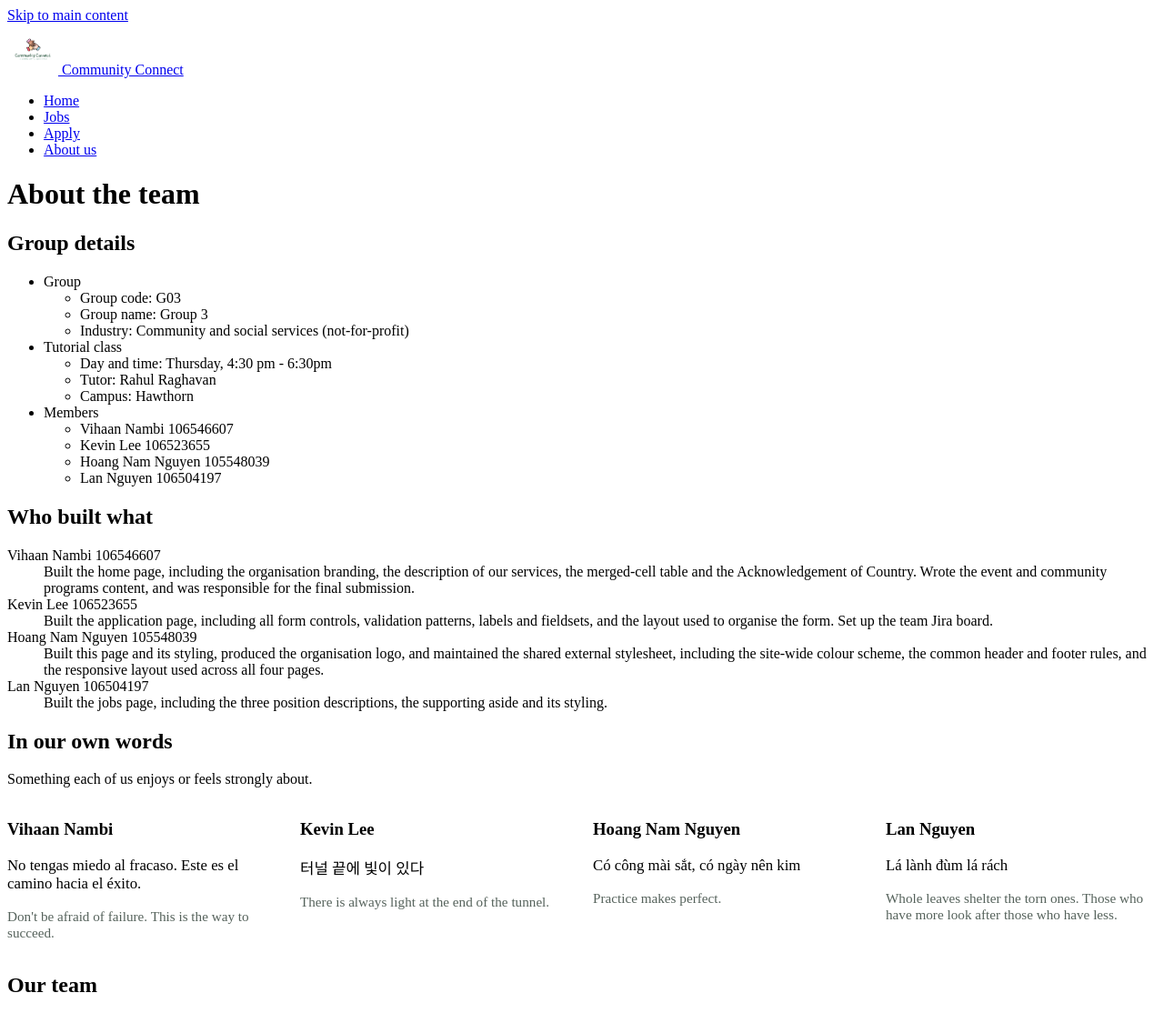
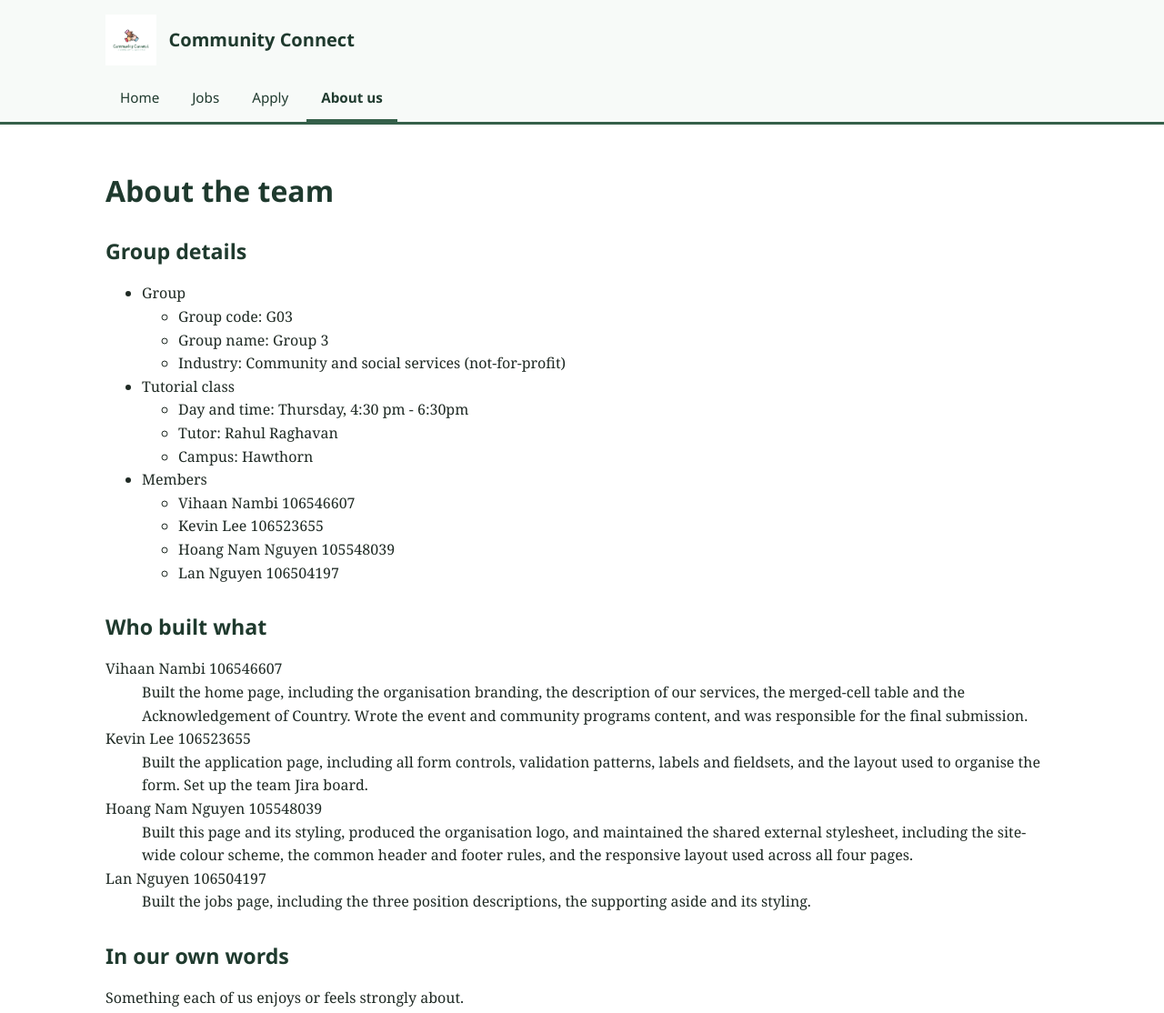
Before and after one commit to thehonouredgooner/G03-Community-and-Social-Services-Organisation, a PHP site: page /about.html in a window 1280 px wide. Shown: the top 1114 px of the page at 91% size. Run offline with PHP 8.4, Linux system fonts and the light colour scheme.

Commit message:
Add colour palette, typography, navigation and footer styles to styles.css

```diff
--- a/styles.css
+++ b/styles.css
@@ -1,17 +1,252 @@
 /* ----------------------------------------------------------
-   1. COLOURS AND BASE                       (owner: TBA)
+   1. COLOURS AND BASE                       (owner: Hoang Nam Nguyen)
+     ---------------------------------------------------------- */
+/* Colour palette used across the site (hexadecimal values)
+   #1F2A24  body text            #35604A  primary green
+   #1F3A2E  dark green           #B8860B  accent gold
+   #55625B  muted text           #C6D6CE  borders
+   #EDF2EF  light fill           #F7FAF8  panel background */
+
+* {
+    box-sizing: border-box;
+}
+
+body {
+    margin: 0;
+    font-family: Georgia, "Times New Roman", serif;
+    line-height: 1.6;
+    color: #1F2A24;
+    background-color: #FFFFFF;
+}
+
+h1, h2, h3 {
+    font-family: "Segoe UI", Tahoma, Verdana, sans-serif;
+    line-height: 1.25;
+    color: #1F3A2E;
+}
+
+h1 { font-size: 2rem;    margin-bottom: 0.75rem; }
+h2 { font-size: 1.45rem; margin-top: 2rem; }
+h3 { font-size: 1.1rem;  margin-top: 1.4rem; }
+
+p {
+    max-width: 66ch;
+}
+
+a {
+    color: #35604A;
+}
+
+a:hover,
+a:focus {
+    color: #1F3A2E;
+}
+
+img {
+    max-width: 100%;
+    height: auto;
+}
+
+main {
+    max-width: 68rem;
+    margin: 0 auto;
+    padding: 2rem 1.25rem 3rem;
+}
+
+/* Shared table styling - used on the home page and the about page */
+table {
+    border-collapse: collapse;
+    width: 100%;
+}
+
+th, td {
+    padding: 0.65rem 0.8rem;
+    border: 1px solid #C6D6CE;
+    text-align: left;
+    vertical-align: top;
+}
+
+thead th {
+    background-color: #35604A;
+    color: #FFFFFF;
+}
+
+caption {
+    text-align: left;
+    font-size: 0.95rem;
+    color: #55625B;
+    padding-bottom: 0.6rem;
+}
+
+/* Accessibility helpers */
+
+/* Content that only screen readers need to hear */
+.visually-hidden {
+    position: absolute;
+    width: 1px;
+    height: 1px;
+    overflow: hidden;
+    clip: rect(0 0 0 0);
+    white-space: nowrap;
+}
+
+/* Lets keyboard users jump past the nav straight to the content.
+   Sits off screen until it receives keyboard focus. */
+.skip-link {
+    position: absolute;
+    left: -9999px;
+    top: 0;
+    padding: 0.6rem 1rem;
+    background-color: #35604A;
+    color: #FFFFFF;
+    z-index: 100;
+}
+
+.skip-link:focus {
+    left: 0;
+}
+
+/* Visible focus outline on everything interactive */
+a:focus,
+button:focus,
+input:focus,
+select:focus,
+textarea:focus {
+    outline: 3px solid #B8860B;
+    outline-offset: 2px;
+}
+
+@media screen and (max-width: 700px) {
+    h1 { font-size: 1.6rem; }
+    h2 { font-size: 1.25rem; }
+
+    main {
+        padding: 1.5rem 1rem 2.5rem;
+    }
+}
+/* ----------------------------------------------------------
+   2. NAVIGATION                             (owner: Hoang Nam Nguyen)
    ---------------------------------------------------------- */
+ .site-header {
+    border-bottom: 3px solid #35604A;
+    background-color: #F7FAF8;
+}
 
+.brand {
+    display: flex;
+    align-items: center;
+    gap: 0.85rem;
+    max-width: 68rem;
+    margin: 0 auto;
+    padding: 1rem 1.25rem 0.75rem;
+    text-decoration: none;
+}
+
+/* Height only, so the logo keeps its own proportions */
+.brand img {
+    height: 56px;
+    width: auto;
+}
+
+.brand-name {
+    font-family: "Segoe UI", Tahoma, Verdana, sans-serif;
+    font-size: 1.25rem;
+    font-weight: 600;
+    color: #1F3A2E;
+}
+
+.site-nav {
+    max-width: 68rem;
+    margin: 0 auto;
+    padding: 0 1.25rem;
+}
+
+.site-nav ul {
+    display: flex;
+    flex-wrap: wrap;
+    gap: 0.25rem;
+    list-style: none;
+    margin: 0;
+    padding: 0;
+}
+
+.site-nav a {
+    display: block;
+    padding: 0.7rem 1rem;
+    font-family: "Segoe UI", Tahoma, Verdana, sans-serif;
+    font-size: 0.95rem;
+    text-decoration: none;
+    color: #1F3A2E;
+    border-bottom: 3px solid transparent;
+}
+
+.site-nav a:hover,
+.site-nav a:focus {
+    background-color: #EDF2EF;
+    border-bottom-color: #C6D6CE;
+}
+
+/* Marks the page the visitor is currently on */
+.site-nav a[aria-current="page"] {
+    font-weight: 600;
+    border-bottom-color: #35604A;
+}
+
+/* Nav stacks vertically on a phone */
+@media screen and (max-width: 700px) {
+    .brand {
+        padding: 0.85rem 1rem 0.6rem;
+    }
+
+    .site-nav ul {
+        flex-direction: column;
+        gap: 0;
+    }
+
+    .site-nav a {
+        border-bottom: 1px solid #C6D6CE;
+    }
+}
 
 /* ----------------------------------------------------------
-   2. NAVIGATION                             (owner: TBA)
+   3. FOOTER                                 (owner: Hoang Nam Nguyen)
    ---------------------------------------------------------- */
+ .site-footer {
+    margin-top: 3rem;
+    padding: 2rem 1.25rem;
+    background-color: #1F3A2E;
+    color: #FFFFFF;
+}
 
+.site-footer a {
+    color: #FFFFFF;
+}
 
-/* ----------------------------------------------------------
-   3. FOOTER                                 (owner: TBA)
-   ---------------------------------------------------------- */
+.footer-links {
+    display: flex;
+    flex-wrap: wrap;
+    gap: 1.5rem;
+    list-style: none;
+    max-width: 68rem;
+    margin: 0 auto 1rem;
+    padding: 0;
+    font-family: "Segoe UI", Tahoma, Verdana, sans-serif;
+    font-size: 0.95rem;
+}
 
+.copyright {
+    max-width: 68rem;
+    margin: 0 auto;
+    font-size: 0.85rem;
+    color: #D6E2DA;
+}
+
+@media screen and (max-width: 700px) {
+    .footer-links {
+        flex-direction: column;
+        gap: 0.5rem;
+    }
+}
 
 /* ----------------------------------------------------------
    4. HOME PAGE - index.html                 (owner: TBA)
```
